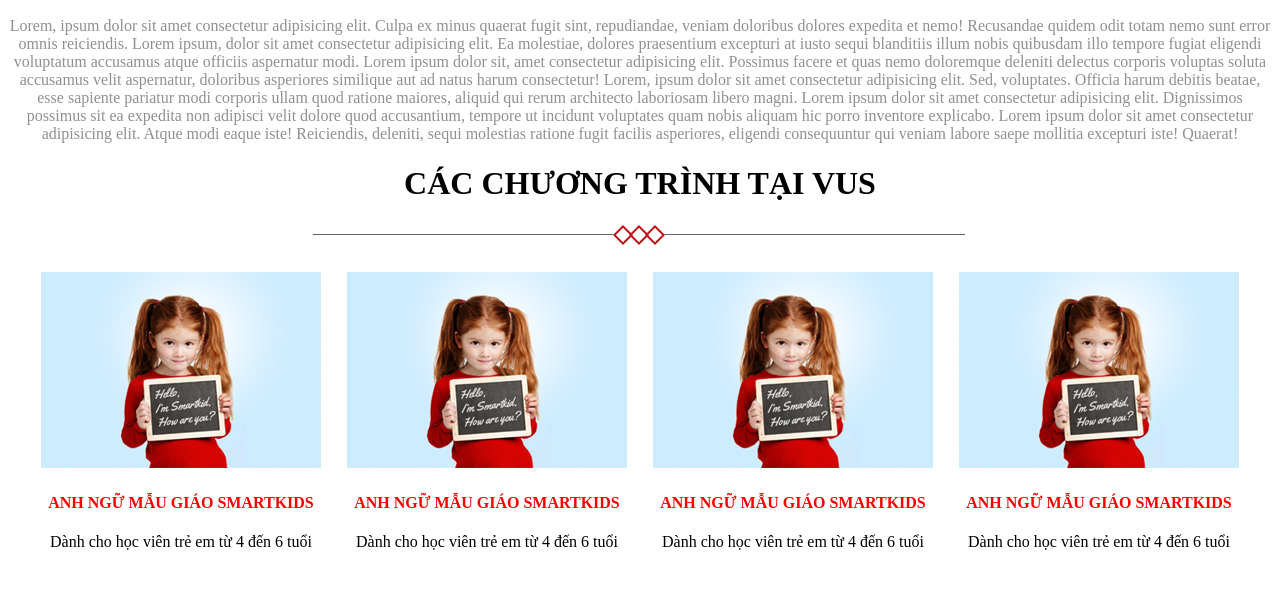
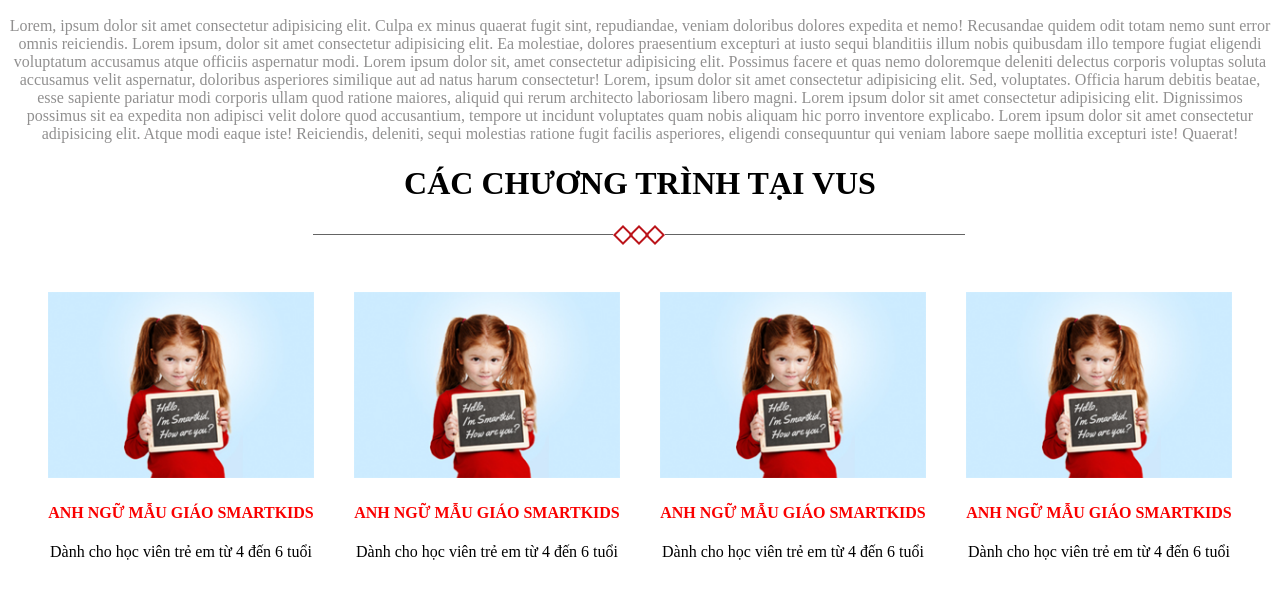
Before and after one commit to NoTimeToDie-debug/VUS_Web, a plain HTML site: page index.html in a window 1280 px wide. Shown: the part 707-1302 px from the top of the page. Drawn offline with Linux system fonts and the light colour scheme.

Commit message:
add padding to catalogue_item

```diff
--- a/css/style.css
+++ b/css/style.css
@@ -67,4 +67,10 @@
 #catalogue .catalogue_item {
     width: 25%;
     text-align: center;
+    padding: 20px;
+    box-sizing: border-box;
 }
+
+#catalogue .catalogue_item img {
+    width: 100%;
+}
```
